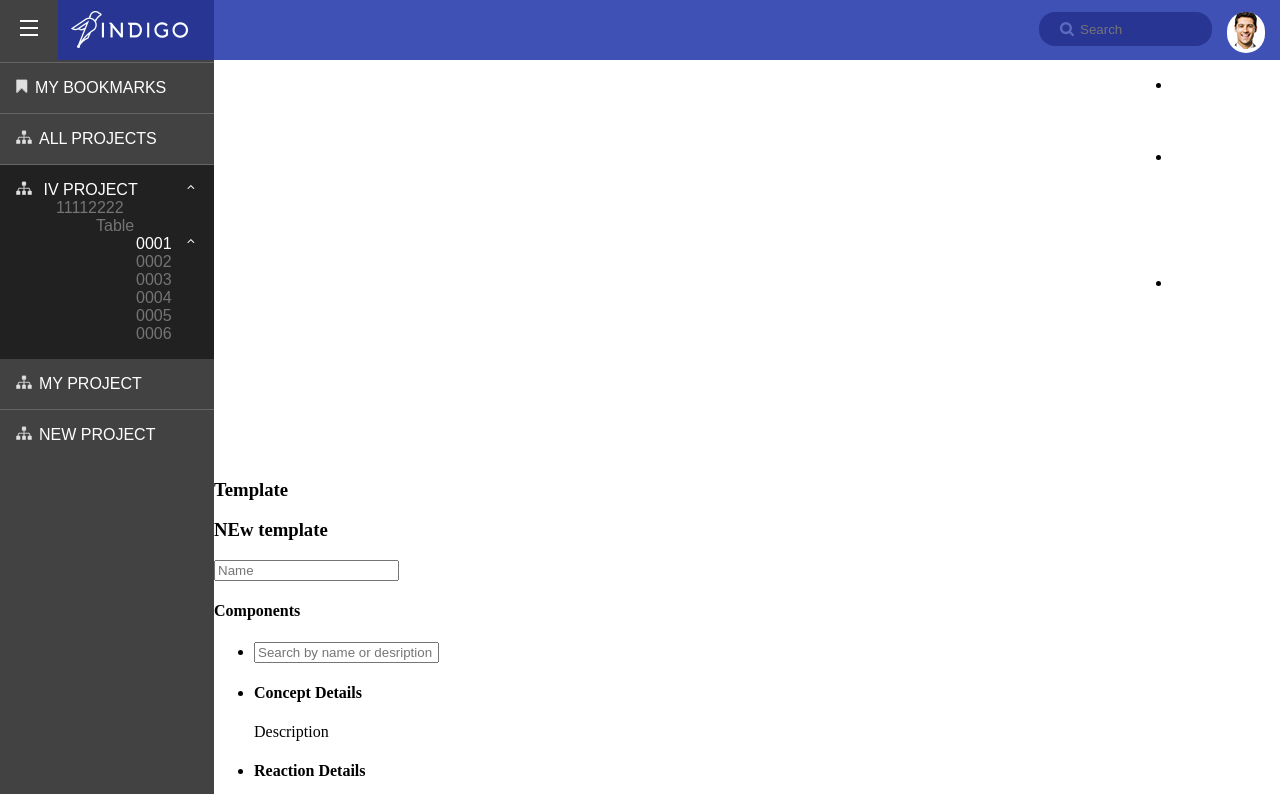
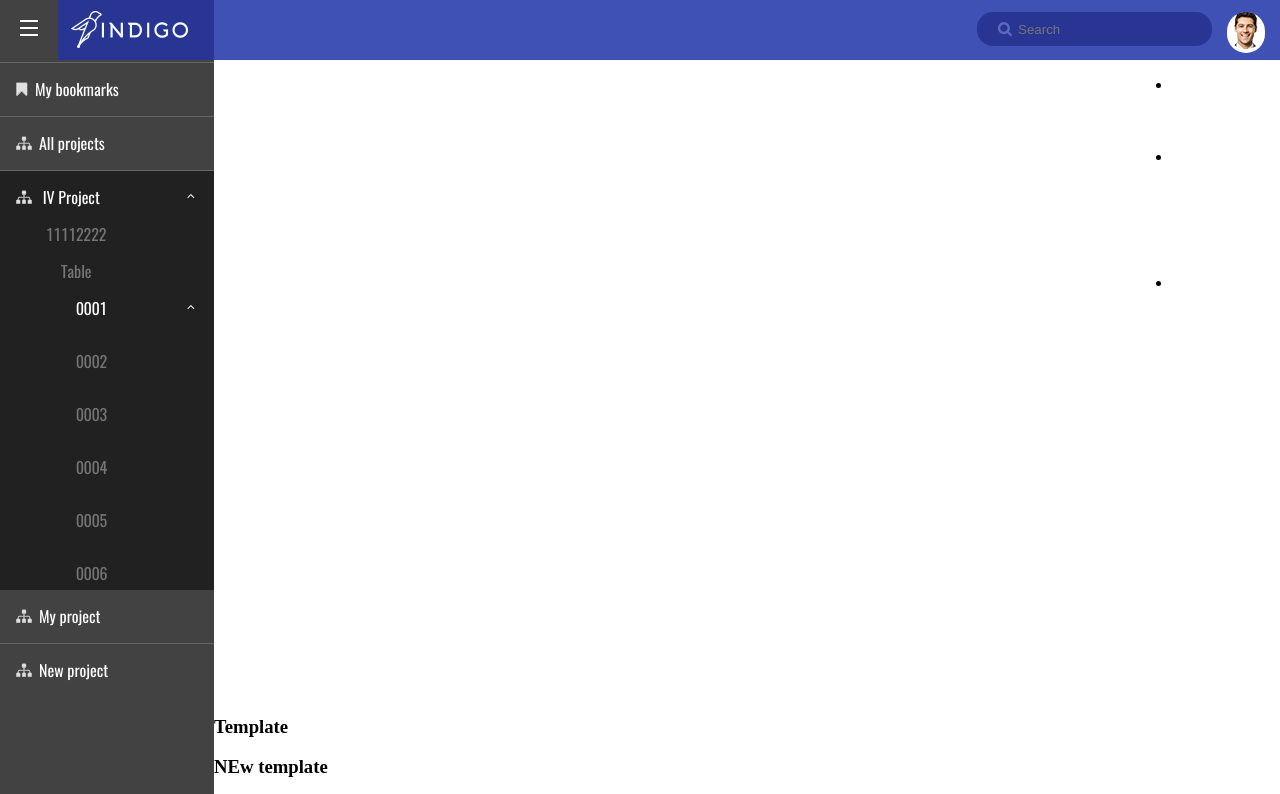
Before and after one commit to kostkol87/jsfund, a plain HTML site: page index.html in a window 1280 px wide. Shown: the top 794 px of the page. Drawn offline with Linux system fonts and the light colour scheme.

Commit message:
font-oswald was added and included in css dependency markup improvements

```diff
--- /dev/null
+++ b/_fonts/font-oswald/css/font-oswald.css
@@ -0,0 +1,9 @@
+@font-face {
+    font-family: Oswald Regular;
+    src: url(/_fonts/font-oswald/Oswald-Regular.ttf);
+}
+
+@font-face {
+    font-family: "Oswald Bold";
+    src: url(/_fonts/font-oswald/Oswald-Bold.ttf);
+}
--- a/_styles/left-menu.css
+++ b/_styles/left-menu.css
@@ -12,12 +12,16 @@ aside > nav > ul {
     padding-left: 0;
 }
 
-aside > nav > ul > li{
-    text-transform: uppercase;
+aside > nav > ul > li li:last-child{
+    padding-bottom: 2px;
 }
 
 aside > nav > ul > li > ul{
     text-transform: none;
+}
+
+aside > nav > ul > li > ul > li > ul{
+    padding: 0;
 }
 
 aside > nav > ul > li:first-child{
@@ -43,13 +47,30 @@ aside > nav > ul > li > a {
 }
 aside > nav > ul > li.selected {
     background-color: #212121;
+    padding-bottom: 0;
 }
-
 aside > nav > ul > li.selected + * {
     border-top: 0;
 }
 
+aside > nav > ul > li > ul{
+    padding-left: 0;
+}
+
+aside > nav > ul > li > ul > li > a{
+    padding-left: 30px;
+}
+
+aside > nav > ul > li > ul > li > ul{
+    padding-left: 45px;
+}
+
+aside > nav > ul > li > ul > li > ul > li > ul{
+    padding-left: 15px;
+}
+
 aside > nav > ul > li li {
+    padding: 16px 0 16px 0;
     list-style: none;
     background-color: #212121;
 }
--- a/_styles/style.css
+++ b/_styles/style.css
@@ -2,6 +2,7 @@
 @import "top-menu.css";
 @import "content-box.css";
 @import "../_fonts/font-awesome-4.6.3/css/font-awesome.css";
+@import "../_fonts/font-oswald/css/font-oswald.css";
 
 html {
 }
--- a/_styles/top-menu.css
+++ b/_styles/top-menu.css
@@ -2,7 +2,7 @@ body > header {
     position: relative;
     padding-bottom: 60px;
     background-color: #3f51b5;
-    min-width: 472px;
+    min-width: 535px;
 }
 
 body > header > * {
@@ -36,9 +36,7 @@ body > header > #search {
 
 #search > input {
     float: right;
-    width: 130px;
-    max-width: 151px;
-    min-width: 100px;;
+    width: 192px;
     margin-top: 12px;
     padding-left: 41px;
     height: 32px;
```
Also changed, not shown: _fonts/font-oswald/SIL Open Font License.txt (added, +44 -0 lines), _fonts/font-oswald/Oswald-Bold.ttf (added), _fonts/font-oswald/Oswald-BoldItalic.ttf (added), _fonts/font-oswald/Oswald-Demi-BoldItalic.ttf (added), _fonts/font-oswald/Oswald-DemiBold.ttf (added), _fonts/font-oswald/Oswald-Extra-LightItalic.ttf (added), _fonts/font-oswald/Oswald-ExtraLight.ttf (added), _fonts/font-oswald/Oswald-Heavy.ttf (added), _fonts/font-oswald/Oswald-HeavyItalic.ttf (added), _fonts/font-oswald/Oswald-Light.ttf (added), _fonts/font-oswald/Oswald-LightItalic.ttf (added), _fonts/font-oswald/Oswald-Medium.ttf (added), _fonts/font-oswald/Oswald-MediumItalic.ttf (added), _fonts/font-oswald/Oswald-Regular.ttf (added), 2 more files.
